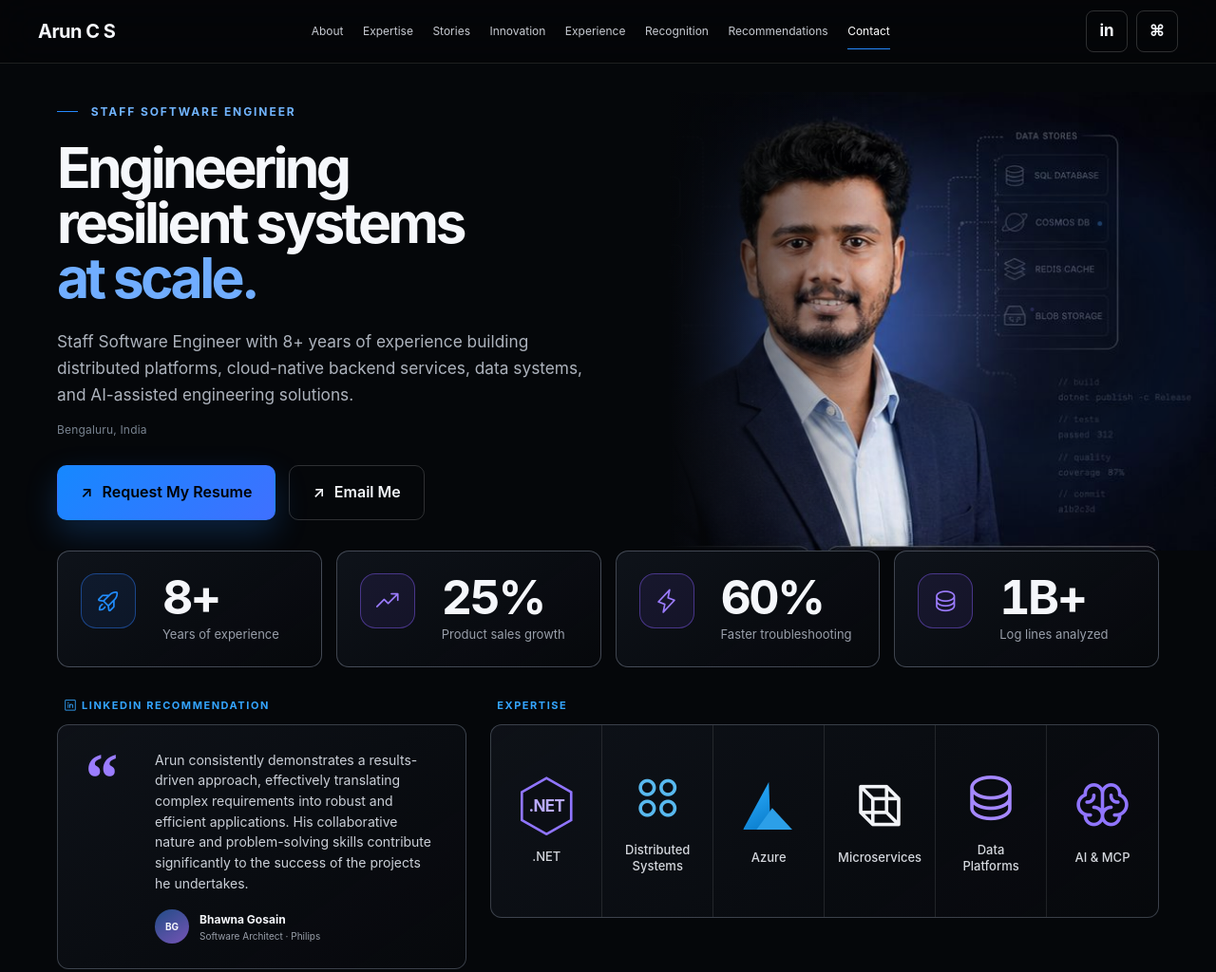
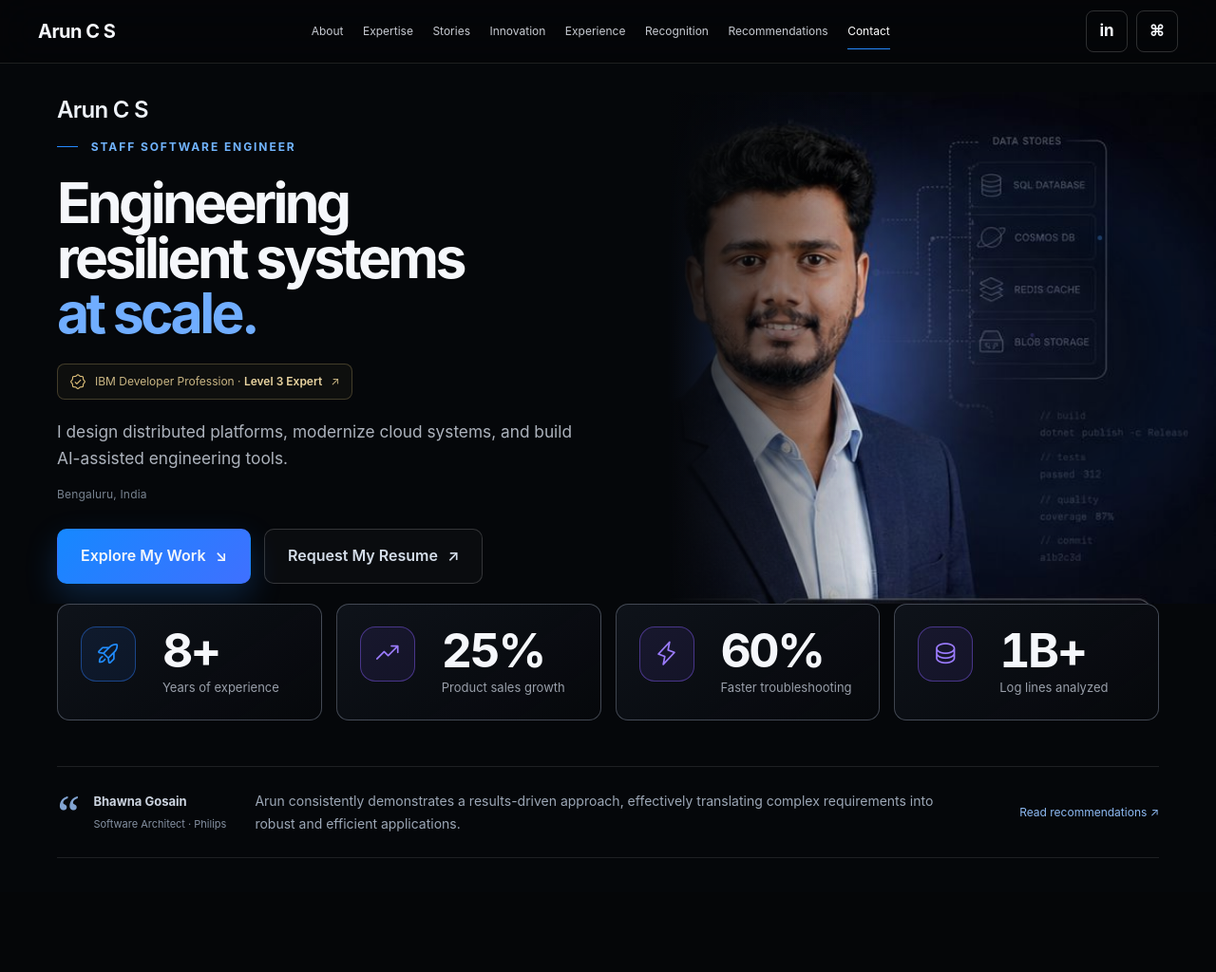
Before and after one commit to csarun2012/arun-portfolio, a website: page index.html in a window 1280 px wide. Shown: the top 1024 px of the page at 95% size. Drawn offline with nearby package versions, Linux system fonts and the light colour scheme.

Commit message:
Home page redesign

```diff
--- a/index.html
+++ b/index.html
@@ -160,23 +160,29 @@
       <section class="hero" aria-labelledby="hero-title">
         <div class="shell hero-layout">
           <div class="hero-copy">
+            <p class="hero-name">Arun C S</p>
             <p class="eyebrow"><span></span> Staff Software Engineer</p>
             <h1 id="hero-title" aria-label="Engineering resilient systems at scale.">
               <span class="hero-line">Engineering</span>
               <span class="hero-line">resilient systems</span>
               <span class="hero-line"><em>at scale.</em></span>
             </h1>
+            <a class="hero-expert-label" href="#credentials">
+              <i class="ph ph-seal-check" aria-hidden="true"></i>
+              <span>IBM Developer Profession · <strong>Level 3 Expert</strong></span>
+              <span aria-hidden="true">↗</span>
+            </a>
             <p class="hero-lead">
-              Staff Software Engineer with 8+ years of experience building distributed platforms, cloud-native backend services, data systems, and AI-assisted engineering solutions.
+              I design distributed platforms, modernize cloud systems, and build AI-assisted engineering tools.
             </p>
             <p class="mobility-line">Bengaluru, India</p>
             <div class="hero-actions">
-              <button class="button button-primary" type="button" data-resume-request>
-                <span aria-hidden="true">↗</span> Request My Resume
+              <a class="button button-primary" href="#stories">
+                Explore My Work <span aria-hidden="true">↘</span>
+              </a>
+              <button class="button button-secondary" type="button" data-resume-request>
+                Request My Resume <span aria-hidden="true">↗</span>
               </button>
-              <a class="button button-secondary" href="mailto:csarun.careers@gmail.com" aria-label="Email Arun C S">
-                <span aria-hidden="true">↗</span> Email Me
-              </a>
             </div>
             <div class="profile-links" aria-label="Professional profiles">
               <a href="https://www.linkedin.com/in/arun-c-s/" target="_blank" rel="noreferrer">LinkedIn <span>↗</span></a>
@@ -218,30 +224,14 @@
         </div>
       </section>
 
-      <section class="overview-summary" aria-label="Featured recommendation and expertise overview">
-        <div class="shell overview-grid">
-          <article class="featured-quote">
-            <p class="dashboard-label"><i class="ph ph-linkedin-logo eyebrow-icon" aria-hidden="true"></i>LinkedIn recommendation</p>
-            <div class="quote-layout">
-              <span class="dashboard-quote" aria-hidden="true">“</span>
-              <div>
-                <blockquote>Arun consistently demonstrates a results-driven approach, effectively translating complex requirements into robust and efficient applications. His collaborative nature and problem-solving skills contribute significantly to the success of the projects he undertakes.</blockquote>
-                <footer><span class="mini-avatar">BG</span><div><strong>Bhawna Gosain</strong><small>Software Architect · Philips</small></div></footer>
-              </div>
-            </div>
-          </article>
-
-          <article class="expertise-overview">
-            <p class="dashboard-label">Expertise</p>
-            <div class="expertise-icons">
-              <div><span class="tech-icon dotnet" aria-hidden="true"><b>.NET</b></span><strong>.NET</strong></div>
-              <div><span class="tech-icon ring" aria-hidden="true"><i class="ph ph-circles-four"></i></span><strong>Distributed<br />Systems</strong></div>
-              <div><span class="tech-icon azure" aria-hidden="true"><i></i></span><strong>Azure</strong></div>
-              <div><span class="tech-icon cubes" aria-hidden="true"><i class="ph ph-cube-transparent"></i></span><strong>Microservices</strong></div>
-              <div><span class="tech-icon database" aria-hidden="true"><i class="ph ph-database"></i></span><strong>Data<br />Platforms</strong></div>
-              <div><span class="tech-icon ai" aria-hidden="true"><i class="ph ph-brain"></i></span><strong>AI &amp; MCP</strong></div>
-            </div>
-          </article>
+      <section class="homepage-endorsement" aria-label="Featured professional recommendation">
+        <div class="shell endorsement-strip">
+          <div class="endorsement-author">
+            <span class="endorsement-mark" aria-hidden="true">“</span>
+            <div><strong>Bhawna Gosain</strong><small>Software Architect · Philips</small></div>
+          </div>
+          <blockquote>Arun consistently demonstrates a results-driven approach, effectively translating complex requirements into robust and efficient applications.</blockquote>
+          <a href="#recommendations">Read recommendations <span aria-hidden="true">↗</span></a>
         </div>
       </section>
 
--- a/style.css
+++ b/style.css
@@ -2217,3 +2217,35 @@ body.resume-dialog-open { overflow: hidden; }
   #credentials .recognition-collection-heading { flex-direction: column; gap: 8px; padding-top: 32px; }
   #credentials .recognition-featured .publication-card .credential-links { margin-top: 18px; padding-top: 0; }
 }
+
+/* A personal introduction and a quieter transition into the portfolio. */
+.hero .hero-name { margin: 0 0 10px; color: #eef2f8; font-size: 24px; font-weight: 600; letter-spacing: -.03em; }
+.hero .hero-expert-label { display: inline-flex; align-items: center; gap: 9px; max-width: 100%; margin-top: 24px; padding: 9px 12px; border: 1px solid rgba(223, 193, 123, .25); border-radius: 8px; background: rgba(223, 193, 123, .045); color: #cbb785; font-size: 12px; line-height: 1.5; }
+.hero-expert-label i { flex: 0 0 auto; font-size: 18px; color: #dfc17b; }
+.hero-expert-label strong { font-weight: 600; color: #ead5a1; }
+.hero-expert-label:hover { border-color: rgba(223, 193, 123, .55); background: rgba(223, 193, 123, .08); }
+.hero-expert-label:focus-visible { outline: 2px solid #dfc17b; outline-offset: 4px; }
+.hero .hero-lead { max-width: 550px; margin-top: 20px; }
+.hero-actions .button-secondary { color: #d5deea; background: rgba(255, 255, 255, .025); }
+.hero-actions .button-secondary:hover { background: rgba(255, 255, 255, .06); }
+.homepage-endorsement { padding: 24px 0 36px; background: #05070a; }
+.endorsement-strip { display: grid; grid-template-columns: auto minmax(0, 1fr) auto; gap: 30px; align-items: center; padding-block: 24px; border-top: 1px solid var(--line); border-bottom: 1px solid var(--line); }
+.endorsement-author { display: flex; align-items: center; gap: 15px; }
+.endorsement-mark { color: #82a4d2; font-size: 52px; line-height: .8; font-family: Georgia, serif; }
+.endorsement-author strong, .endorsement-author small { display: block; }
+.endorsement-author strong { color: #cbd3df; font-size: 13px; }
+.endorsement-author small { margin-top: 5px; color: #8591a2; font-size: 11px; }
+.endorsement-strip blockquote { margin: 0; max-width: 720px; color: #9ca7b6; font-size: 14px; line-height: 1.7; }
+.endorsement-strip > a { color: #8ebaf3; font-size: 12px; white-space: nowrap; }
+.endorsement-strip > a:hover { color: #d1e4ff; }
+@media (max-width: 900px) {
+  .endorsement-strip { grid-template-columns: auto minmax(0, 1fr); gap: 20px; }
+  .endorsement-strip > a { grid-column: 2; }
+}
+@media (max-width: 600px) {
+  .hero .hero-name { font-size: 22px; }
+  .hero .hero-expert-label { margin-top: 20px; font-size: 11px; gap: 8px; }
+  .endorsement-strip { grid-template-columns: minmax(0, 1fr); gap: 18px; }
+  .endorsement-strip > a { grid-column: 1; }
+  .homepage-endorsement { padding-block: 20px 28px; }
+}
```
